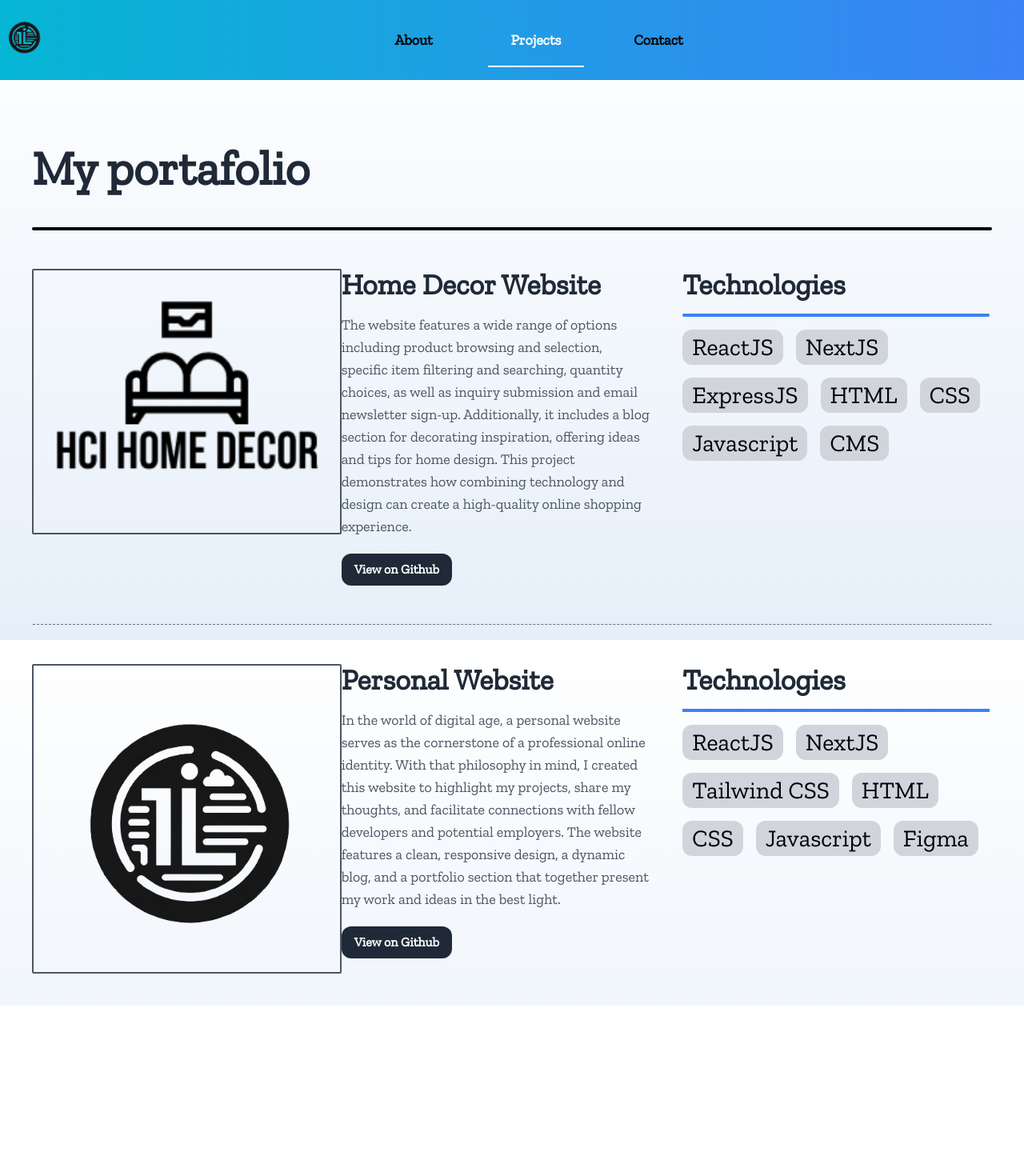
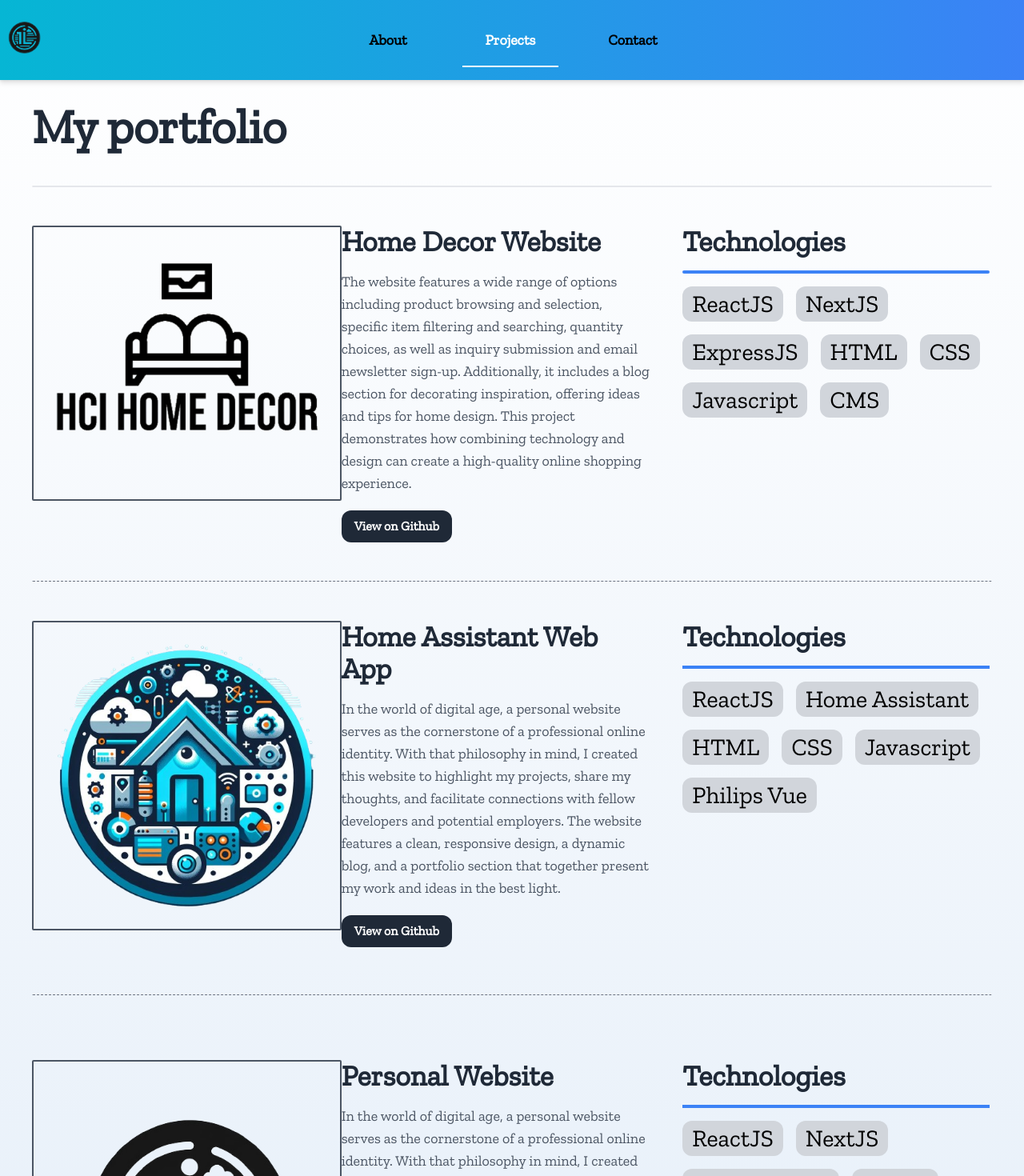
Before and after one commit to LazaCoder/personalWeb, a Next.js app in the folder code/frontend/personal-website/: page /projects in a window 1280 px wide. Shown: the top 1470 px of the page at 80% size. Before the commit the page ends 1257 px from the top, so only its background shows below. Built offline with nearby package versions, Linux system fonts and the light colour scheme.

Commit message:
add even more styling...

```diff
--- a/code/frontend/personal-website/pages/components/Header.jsx
+++ b/code/frontend/personal-website/pages/components/Header.jsx
@@ -23,8 +23,8 @@ export default function Header() {
 
   return (
     <div className={`${styles.header} bg-gradient-to-r from-cyan-500 to-blue-500 h-50 flex py-4 justify-between font-sans`}>
-        <div className=" px-0"><Image width={60} height={60} src={'/logo.png'}   /></div>
-      <nav className="basis-1/3 flex gap-8 justify-center justify-self-center font-bold text-lg text-black">
+        <div className=""><Image width={60} height={60} src={'/logo.png'}   /></div>
+      <nav className="basis-1/3 flex gap-8 justify-center justify-self-center font-bold text-lg mr-16 text-black">
         <Link className={`${getNavLinkClass('/')} basis-1/3 flex items-center justify-center `} href={'/'}>About</Link>
         <Link className={`${getNavLinkClass('/projects')} basis-1/3 flex items-center justify-center `} href={'/projects'}>Projects</Link>
         <Link className={`${getNavLinkClass('/contact')} basis-1/3 flex items-center justify-center `} href={'/contact'}>Contact</Link>
--- a/code/frontend/personal-website/pages/index.jsx
+++ b/code/frontend/personal-website/pages/index.jsx
@@ -5,7 +5,7 @@ import Head from 'next/head';
 
 export default function index() {
   return (
-    <div className="font-sans">
+    <div className="font-sans h-screen bg-blue-100">
         <Head>
             <title>About</title>
         </Head>
--- a/code/frontend/personal-website/pages/projects/index.jsx
+++ b/code/frontend/personal-website/pages/projects/index.jsx
@@ -9,6 +9,7 @@ import {
 useRouter
 } from 'next/navigation';
 import Header from '../components/Header';
+import styles from "../../styles/Projects.module.css";
 
 
 export default function Hero() {
@@ -31,16 +32,16 @@ router.push('/projects')
 
 
 return (
-<div className="font-sans">
+<div className="font-sans bg-gradient-to-b">
     <Header />
     <div className="mx-10">
-        <div className="text-6xl font-bold mt-20 mb-6 h-20 text-gray-800">My portafolio</div>
-        <div className="bg-black h-1 w-1/1 mb-12 rounded-full"></div>
-        <div className="flex justify-normal items-start mt-0 ">
+        <div className="text-6xl font-bold mt-7 mb-6 h-20 text-gray-800">My portfolio</div>
+        <div className="  h-0.2 w-1/1 mb-12 border rounded-full divider"></div>
+        <div className="flex justify-normal items-start mt-0">
 
             <div className="basis-1/3 flex" data-aos="fade-right">
                 <div className="overflow-hidden  border-2 border-solid rounded-sm  border-gray-600">
-                    <Image width={400} height={400} src="/homedecor.png" alt="Ivan Lazarusic" />
+                    <Image width={400} height={400} src="/homedecor.png" objectFit='cover' alt="Ivan Lazarusic" />
                 </div>
             </div>
             <div className="basis-1/3" data-aos="fade-right">
@@ -77,11 +78,52 @@ return (
             </div>
         </div>
         <div className="h-0.5 w-full mb-12 mt-12 border-t border-gray-500 border-dashed rounded-full"></div>
-        <div className="flex justify-normal items-start mt-2 mb-10" data-aos="fade-right">
+        <div className="flex justify-normal items-start mt-2 mb-10">
 
             <div className="basis-1/3 flex">
                 <div className="overflow-hidden  border-2 border-solid rounded-sm mb-10   border-gray-600">
-                    <Image width={400} height={400} src="/logo.png" alt="Ivan Lazarusic" />
+                    <Image width={400} height={400} objectFit='cover' src="/homeAssistant.png" alt="Ivan Lazarusic" />
+                </div>
+            </div>
+            <div className="basis-1/3">
+                <h1 className="text-4xl font-bold text-gray-800 mb-4 overflow-hidden">Home Assistant Web App</h1>
+
+                <p className="text-lg text-gray-600">
+                    In the world of digital age, a personal website serves as the cornerstone of a professional online
+                    identity.
+                    With that philosophy in mind, I created this website to highlight my projects, share my thoughts,
+                    and facilitate connections with fellow developers and potential employers.
+                    The website features a clean, responsive design, a dynamic blog,
+                    and a portfolio section that together present my work and ideas in the best light.
+                </p>
+                <button
+                    className="bg-gray-800 text-white font-semibold py-2 px-4 mt-5 rounded-xl hover:border-black hover:border hover:text-black hover:bg-gray-300 transition duration-300 ease-in-out"
+                    onClick={handlePortafolio}>
+                    View on Github
+                </button>
+            </div>
+
+            <div className="basis-1/3 ml-10">
+                <h1 className="text-4xl font-bold text-gray-800 mb-4 overflow-hidden">Technologies</h1>
+                <div className="bg-blue-500 h-1 w-96 mb-4"></div>
+
+                <div className="flex flex-wrap gap-4 text-3xl">
+                    <div className="border-none rounded-xl bg-gray-300 px-3 py-1">ReactJS</div>
+                    <div className="border-none rounded-xl bg-gray-300 px-3 py-1">Home Assistant</div>
+                    <div className="border-none rounded-xl bg-gray-300 px-3 py-1">HTML</div>
+                    <div className="border-none rounded-xl bg-gray-300 px-3 py-1">CSS</div>
+                    <div className="border-none rounded-xl bg-gray-300 px-3 py-1">Javascript</div>
+                    <div className="border-none rounded-xl bg-gray-300 px-3 py-1">Philips Vue</div>
+                </div>
+            </div>
+        </div>
+        <div className="h-0.5 w-full mb-20 border-t border-gray-500 border-dashed rounded-full"></div>
+
+        <div className="flex justify-normal items-start mt-2 mb-10">
+
+            <div className="basis-1/3 flex">
+                <div className="overflow-hidden  border-2 border-solid rounded-sm mb-10   border-gray-600">
+                    <Image width={400} height={400} objectFit='cover' src="/logo.png" alt="Ivan Lazarusic" />
                 </div>
             </div>
             <div className="basis-1/3">
--- a/code/frontend/personal-website/styles/Header.module.css
+++ b/code/frontend/personal-website/styles/Header.module.css
@@ -4,6 +4,7 @@
     position: relative;
     overflow: hidden;
     height: 100px;
+    box-shadow: 0 4px 6px rgba(0, 0, 0, 0.1), 0 1px 3px rgba(0, 0, 0, 0.08);
 
 }
 
--- /dev/null
+++ b/code/frontend/personal-website/styles/Projects.module.css
@@ -0,0 +1,6 @@
+.divider {
+    height: 4px;
+    background: linear-gradient(to right, #E0EAFC, #CFDEF3); /* Replace with your desired colors */
+    margin: 0 auto; /* Centers the line if it's not full width */
+    width: 50%; /* Adjust the width to your preference */
+  }
--- a/code/frontend/personal-website/styles/global.css
+++ b/code/frontend/personal-website/styles/global.css
@@ -12,11 +12,11 @@
   html,
   body {
     width: 100%;
-    height: 100%; /* This ensures that your app covers the full height */
+    height: 100vh; /* This ensures that your app covers the full height */
     /* If you have a global background, set it here */
     background-image: linear-gradient(to bottom, #ffffff 0%, #e6eff9 100%);
     background-position: center;
-    background-size: cover;
+   background-repeat: repeat;
 
   }
 
@@ -26,6 +26,6 @@
   }
 
   #__next {
-    height: 100%;
+    min-height: 100%;
     width: 100%;
   }
--- a/code/frontend/personal-website/tailwind.config.js
+++ b/code/frontend/personal-website/tailwind.config.js
@@ -10,10 +10,14 @@ module.exports = {
       'sans': ['Zilla Slab', 'sans-serif'],
     },
     extend: {
+      colors: {
+        'custom-light-blue': '#e6eff9',
+      },
       backgroundImage: {
         "gradient-radial": "radial-gradient(var(--tw-gradient-stops))",
         "gradient-conic":
           "conic-gradient(from 180deg at 50% 50%, var(--tw-gradient-stops))",
+          'gradient-to-b': 'linear-gradient(to bottom, #ffffff 0%, #e6eff9 100%)',
       },
     },
   },
```
Also changed, not shown: code/frontend/personal-website/public/homeAssistant.png (added), code/frontend/personal-website/public/homedecor.png.
